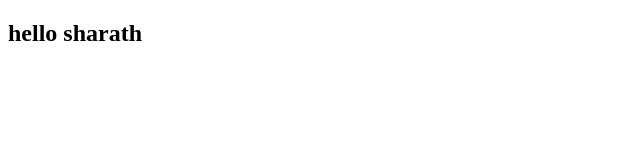
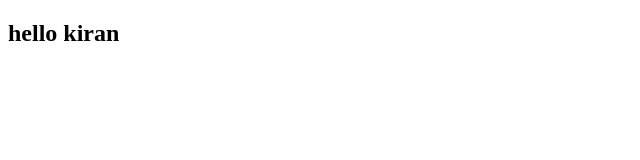
Before and after one commit to kirancs1/sharath, a plain HTML site: page index.html in a window 1280 px wide. Shown: the full height of the page, 0-640 px from the left. Drawn offline with Linux system fonts and the light colour scheme.

Commit message:
Update index.html

```diff
--- a/index.html
+++ b/index.html
@@ -6,7 +6,8 @@
     <title>Document</title>
 </head>
 <body>
-    <h2>hello sharath</h2>
+    <h2>hello kiran</h2>
+
 
 </body>
 </html>
```
